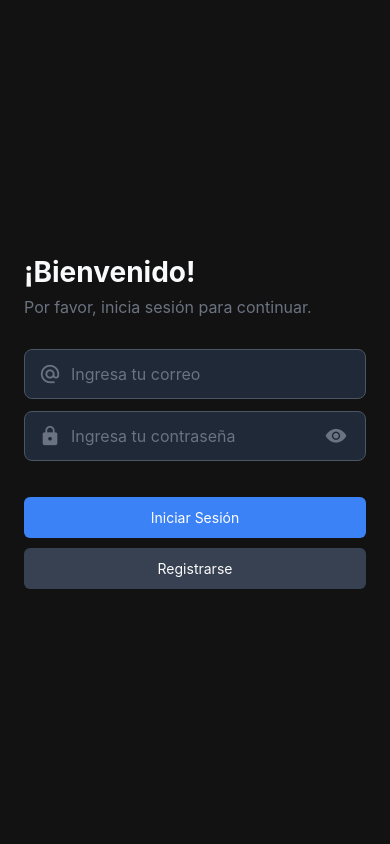
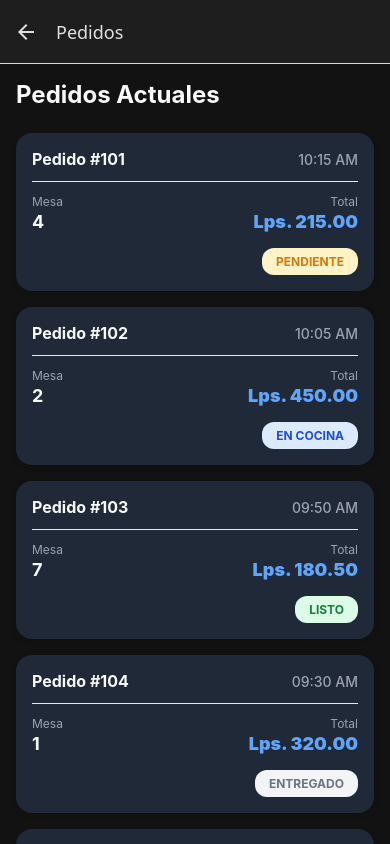
Before and after one commit to Paz-Jeremy/OrderGo, a React Native app in the folder OrderGo/: screen /Orders in a window 390 px wide. Built offline with nearby package versions, Linux system fonts and the light colour scheme.

Commit message:
- Creación de componente reutilizable OrderStatusCard donde muestra detalles de los pedidos - Creacion de OrderScreen donde se van a mostrar todos los pedidos actuales. - Agregando OrderScreen al StackNavigator

```diff
--- /dev/null
+++ b/OrderGo/src/components/OrderStatusCard.tsx
@@ -0,0 +1,166 @@
+import React from "react";
+import { View, Text, StyleSheet, TouchableOpacity } from "react-native";
+import { useTheme } from "../contexts/ThemeContext";
+
+// Definimos los estados posibles para un pedido
+export type OrderStatus = "pending" | "cooking" | "ready" | "delivered";
+
+type Props = {
+  orderId: string;
+  tableNumber: string;
+  status: OrderStatus;
+  time: string;
+  total: number;
+  onPress: () => void;
+};
+
+// Función para obtener los colores y etiquetas según el estado del pedido
+const getOrderStatusTheme = (status: OrderStatus) => {
+  switch (status) {
+    case "pending":
+      return { bg: "#FEF3C7", text: "#D97706", label: "Pendiente" };
+    case "cooking":
+      return { bg: "#DBEAFE", text: "#1D4ED8", label: "En Cocina" };
+    case "ready":
+      return { bg: "#DCFCE7", text: "#15803D", label: "Listo" };
+    case "delivered":
+      return { bg: "#F3F4F6", text: "#6B7280", label: "Entregado" };
+    default:
+      return { bg: "#F3F4F6", text: "#6B7280", label: "Desconocido" };
+  }
+};
+
+export default function OrderStatusCard({
+  orderId,
+  tableNumber,
+  status,
+  time,
+  total,
+  onPress,
+}: Props) {
+  const { colors } = useTheme();
+  const statusTheme = getOrderStatusTheme(status);
+
+  return (
+    <TouchableOpacity
+      style={[styles.card, { backgroundColor: colors.cardBackground }]}
+      activeOpacity={0.7}
+      onPress={onPress}
+    >
+      {/* Encabezado: ID del Pedido y Hora */}
+      <View style={styles.headerRow}>
+        <Text style={[styles.orderId, { color: colors.text }]}>
+          Pedido #{orderId}
+        </Text>
+        <Text style={[styles.timeText, { color: colors.textSecondary }]}>
+          {time}
+        </Text>
+      </View>
+
+      {/* Cuerpo: Información de la Mesa y Total */}
+      <View style={styles.bodyRow}>
+        <View style={styles.tableInfo}>
+          <Text style={[styles.tableLabel, { color: colors.textSecondary }]}>
+            Mesa
+          </Text>
+          <Text style={[styles.tableNumber, { color: colors.text }]}>
+            {tableNumber}
+          </Text>
+        </View>
+
+        <View style={styles.totalInfo}>
+          <Text style={[styles.totalLabel, { color: colors.textSecondary }]}>
+            Total
+          </Text>
+          <Text style={[styles.totalAmount, { color: colors.primary }]}>
+            Lps. {total.toFixed(2)}
+          </Text>
+        </View>
+      </View>
+
+      {/* Pie: Insignia (Badge) de Estado */}
+      <View style={styles.footerRow}>
+        <View style={[styles.badge, { backgroundColor: statusTheme.bg }]}>
+          <Text style={[styles.badgeText, { color: statusTheme.text }]}>
+            {statusTheme.label}
+          </Text>
+        </View>
+      </View>
+    </TouchableOpacity>
+  );
+}
+
+const styles = StyleSheet.create({
+  card: {
+    marginVertical: 8,
+    marginHorizontal: 16,
+    borderRadius: 16,
+    padding: 16,
+    // Sombras para iOS
+    shadowColor: "#000",
+    shadowOffset: { width: 0, height: 2 },
+    shadowOpacity: 0.1,
+    shadowRadius: 6,
+    // Sombras para Android
+    elevation: 3,
+  },
+  headerRow: {
+    flexDirection: "row",
+    justifyContent: "space-between",
+    alignItems: "center",
+    marginBottom: 12,
+    paddingBottom: 12,
+    borderBottomWidth: 1,
+    borderBottomColor: "#E5E7EB",
+  },
+  orderId: {
+    fontSize: 16,
+    fontWeight: "bold",
+  },
+  timeText: {
+    fontSize: 14,
+    fontWeight: "500",
+  },
+  bodyRow: {
+    flexDirection: "row",
+    justifyContent: "space-between",
+    alignItems: "center",
+    marginBottom: 16,
+  },
+  tableInfo: {
+    alignItems: "flex-start",
+  },
+  totalInfo: {
+    alignItems: "flex-end",
+  },
+  tableLabel: {
+    fontSize: 12,
+    marginBottom: 2,
+  },
+  tableNumber: {
+    fontSize: 18,
+    fontWeight: "bold",
+  },
+  totalLabel: {
+    fontSize: 12,
+    marginBottom: 2,
+  },
+  totalAmount: {
+    fontSize: 18,
+    fontWeight: "900",
+  },
+  footerRow: {
+    flexDirection: "row",
+    justifyContent: "flex-end",
+  },
+  badge: {
+    paddingVertical: 6,
+    paddingHorizontal: 14,
+    borderRadius: 12,
+  },
+  badgeText: {
+    fontSize: 12,
+    fontWeight: "700",
+    textTransform: "uppercase",
+  },
+});
--- a/OrderGo/src/navigation/StackNavigator.tsx
+++ b/OrderGo/src/navigation/StackNavigator.tsx
@@ -5,6 +5,7 @@ import TabNavigator from "./TabsNavigator";
 import RegisterScreen from "../screens/RegisterScreen";
 import MainMenuScreen from "../screens/MainMenuScreen";
 import SettingsScreen from "../screens/UserSettings/SettingsScreen";
+import OrdersScreen from "../screens/OrdersScreen";
 
 //1. declarar tipado para pantallas y sus parametros
 export type RootStackParamList = {
@@ -13,6 +14,7 @@ export type RootStackParamList = {
   MainMenu: undefined;
   OrderTabs: undefined;
   Settings: undefined;
+  Orders: undefined;
 };
 
 //2. crear el stack navigator el cual va a manejar la navegacion
@@ -57,6 +59,12 @@ export default function StackNavigator() {
       />
 
       <Stack.Screen
+        name="Orders"
+        component={OrdersScreen}
+        options={{ headerShown: true, title:"Pedidos" }}
+      />
+
+      <Stack.Screen
         name="Settings"
         component={SettingsScreen}
         options={{ headerShown: true, title:"Configuración" }}
--- a/OrderGo/src/screens/MainMenuScreen.tsx
+++ b/OrderGo/src/screens/MainMenuScreen.tsx
@@ -18,7 +18,7 @@ const MENU_ITEMS = [
     id: "2",
     title: "Pedidos",
     subtitle: "Pedidos actuales",
-    name: "",
+    name: "Orders",
     iconName: "cart-outline",
     iconColor: "#f59e0b",
     iconBackgroundColor: "#fef3c7",
@@ -44,7 +44,7 @@ export default function MainMenuScreen({ navigation }: any) {
       <FlatList
         data={MENU_ITEMS}
         keyExtractor={(item) => item.id}
-        numColumns={2} // <--- Esto crea la magia de la cuadrícula
+        numColumns={2}
         contentContainerStyle={styles.listContainer}
         renderItem={({ item }) => (
           <CustomCard
--- /dev/null
+++ b/OrderGo/src/screens/OrdersScreen.tsx
@@ -0,0 +1,106 @@
+import React from "react";
+import { StyleSheet, SafeAreaView, FlatList, View, Text } from "react-native";
+import { useTheme } from "../contexts/ThemeContext";
+import OrderStatusCard, { OrderStatus } from "../components/OrderStatusCard";
+
+// Array simulado de pedidos con diferentes estados
+const MOCK_ORDERS = [
+  {
+    id: "101",
+    table: "4",
+    status: "pending" as OrderStatus,
+    time: "10:15 AM",
+    total: 215.0,
+  },
+  {
+    id: "102",
+    table: "2",
+    status: "cooking" as OrderStatus,
+    time: "10:05 AM",
+    total: 450.0,
+  },
+  {
+    id: "103",
+    table: "7",
+    status: "ready" as OrderStatus,
+    time: "09:50 AM",
+    total: 180.5,
+  },
+  {
+    id: "104",
+    table: "1",
+    status: "delivered" as OrderStatus,
+    time: "09:30 AM",
+    total: 320.0,
+  },
+  {
+    id: "105",
+    table: "5",
+    status: "pending" as OrderStatus,
+    time: "10:22 AM",
+    total: 90.0,
+  },
+];
+
+export default function OrdersScreen() {
+  const { colors } = useTheme();
+
+  return (
+    <SafeAreaView
+      style={[styles.container, { backgroundColor: colors.background }]}
+    >
+      <View style={styles.headerContainer}>
+        <Text style={[styles.headerTitle, { color: colors.text }]}>
+          Pedidos Actuales
+        </Text>
+      </View>
+
+      <FlatList
+        data={MOCK_ORDERS}
+        keyExtractor={(item) => item.id}
+        contentContainerStyle={styles.listContainer}
+        renderItem={({ item }) => (
+          <OrderStatusCard
+            orderId={item.id}
+            tableNumber={item.table}
+            status={item.status}
+            time={item.time}
+            total={item.total}
+            onPress={() => {
+              // Aquí despues voy navegar al OrderDetail pasando el ID del pedido
+              console.log(`Ver detalles del pedido #${item.id}`);
+            }}
+          />
+        )}
+        ListEmptyComponent={
+          <Text style={[styles.emptyText, { color: colors.textSecondary }]}>
+            No hay pedidos en este momento.
+          </Text>
+        }
+      />
+    </SafeAreaView>
+  );
+}
+
+const styles = StyleSheet.create({
+  container: {
+    flex: 1,
+  },
+  headerContainer: {
+    paddingHorizontal: 16,
+    paddingTop: 16,
+    paddingBottom: 8,
+  },
+  headerTitle: {
+    fontSize: 24,
+    fontWeight: "bold",
+  },
+  listContainer: {
+    paddingVertical: 8,
+  },
+  emptyText: {
+    textAlign: "center",
+    marginTop: 40,
+    fontSize: 16,
+  },
+});
```
